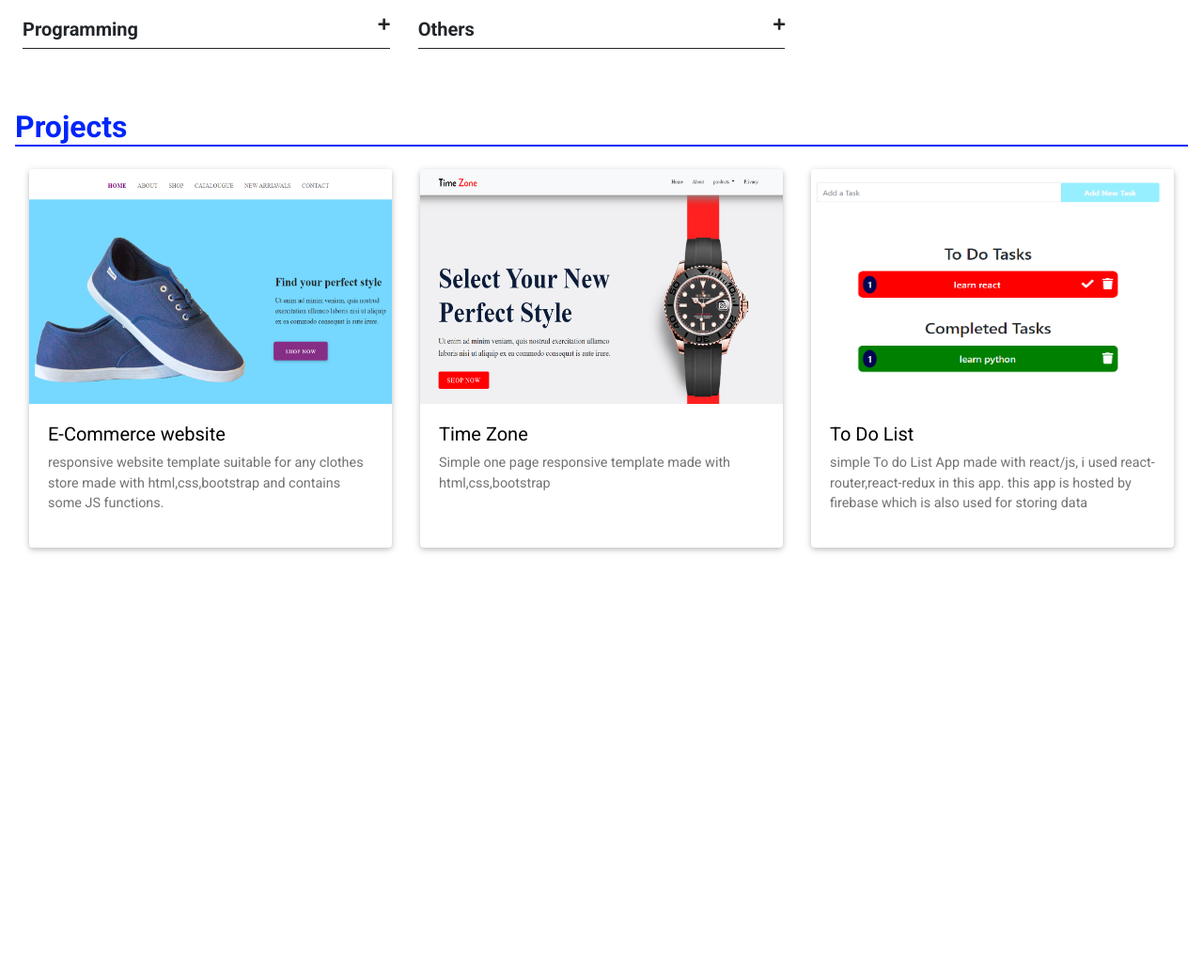
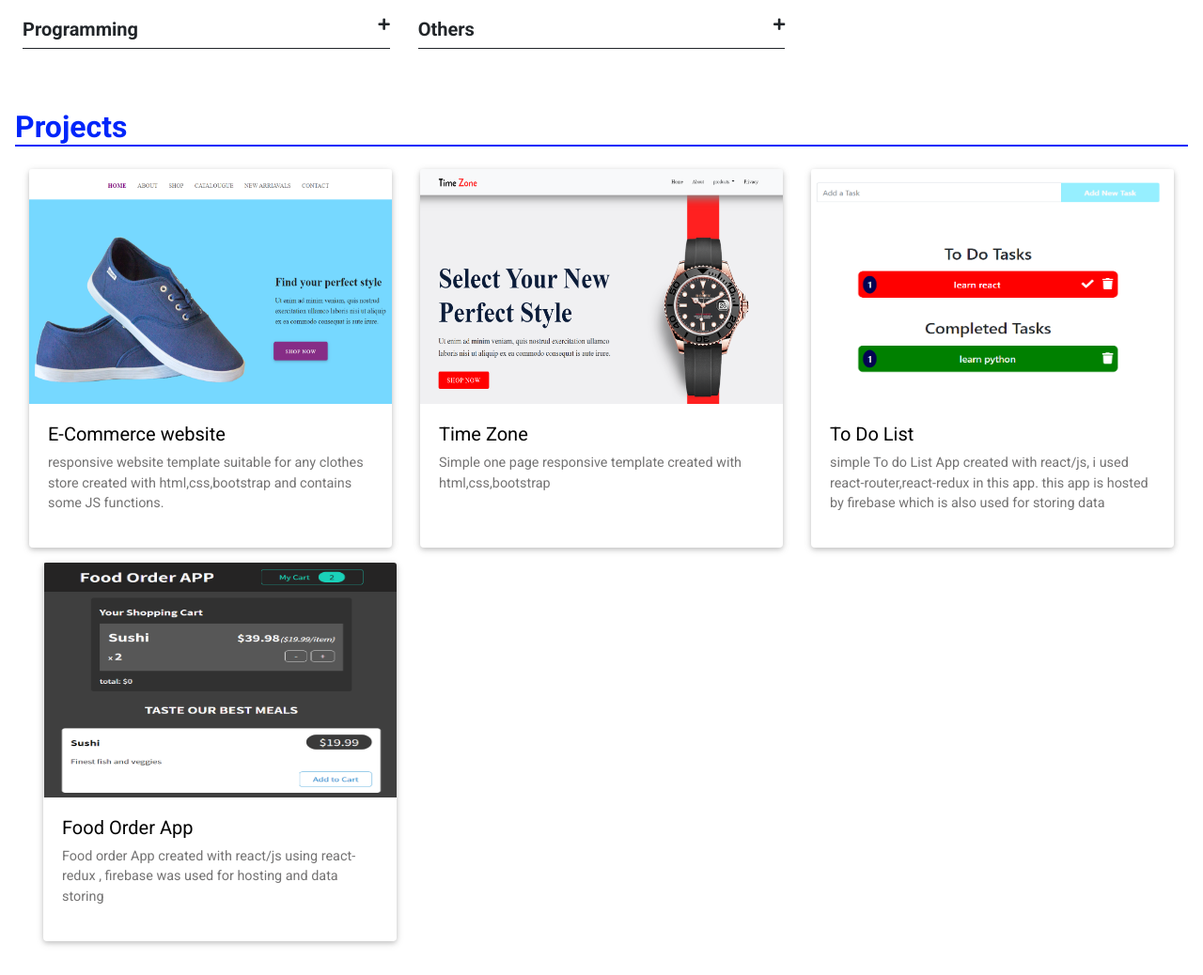
Before and after one commit to mah14594/MyCV, a plain HTML site: page index.html in a window 1280 px wide. Shown: the part 1256-2294 px from the top of the page at 94% size. Before the commit the page ends 1875 px from the top, so only its background shows below. Drawn offline with Linux system fonts and the light colour scheme.

Commit message:
add new project

```diff
--- a/index.html
+++ b/index.html
@@ -214,7 +214,7 @@
                                 <div class="card-body">
                                     <div class="card-text">
                                         <h5 style="color: black;"> E-Commerce website</h5>
-                                        <p>responsive website template suitable for any clothes store made with
+                                        <p>responsive website template suitable for any clothes store created with
                                             html,css,bootstrap and contains some JS functions.</p>
                                     </div>
                                 </div>
@@ -229,7 +229,7 @@
                                 <div class="card-body">
                                     <div class="card-text">
                                         <h5 style="color: black;">Time Zone</h5>
-                                        <p>Simple one page responsive template made with html,css,bootstrap</p>
+                                        <p>Simple one page responsive template created with html,css,bootstrap</p>
                                     </div>
                                 </div>
                             </a>
@@ -243,13 +243,29 @@
                                 <div class="card-body">
                                     <div class="card-text">
                                         <h5 style="color: black;">To Do List</h5>
-                                        <p>simple To do List App made with react/js, i used react-router,react-redux in
+                                        <p>simple To do List App created with react/js, i used react-router,react-redux
+                                            in
                                             this app. this app is hosted by firebase which is also used for storing data
                                         </p>
                                     </div>
                                 </div>
                             </a>
                         </div>
+                    </div>
+                </div>
+                <div class="col-lg-4 col-md-6 mt-3">
+                    <div class="card">
+                        <a href="https://foodorder-redux.web.app/" target="blank">
+
+                            <img class="card-img-top" src="imgs/Food_order_redux.PNG" alt="Card image cap">
+                            <div class="card-body">
+                                <div class="card-text">
+                                    <h5 style="color: black;">Food Order App</h5>
+                                    <p>Food order App created with react/js using react-redux , firebase was used for
+                                        hosting and data storing</p>
+                                </div>
+                            </div>
+                        </a>
                     </div>
                 </div>
             </div>
```
Also changed, not shown: imgs/Food_order_redux.PNG (added).
